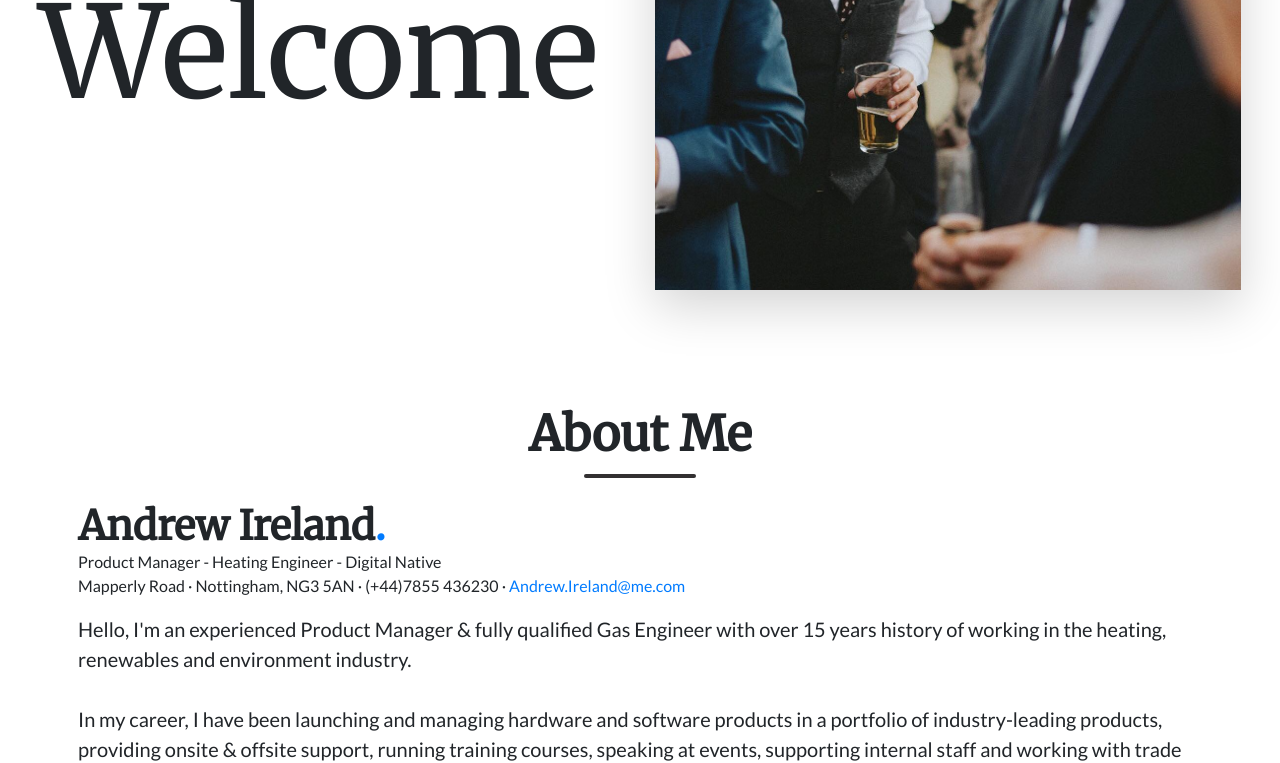
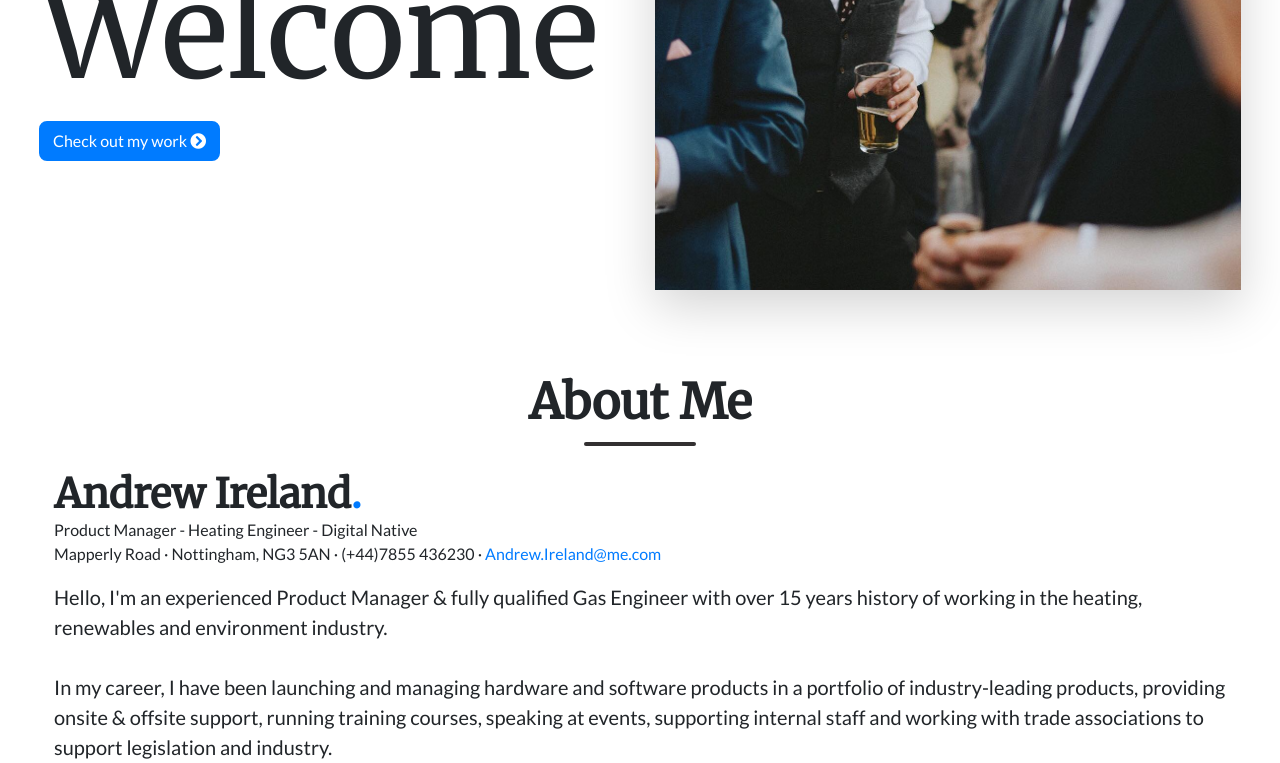
Before and after one commit to Andrewi89/CV, a plain HTML site: page index.html in a window 1280 px wide. Shown: the part 400-1163 px from the top of the page. Drawn offline with Linux system fonts and the light colour scheme.

Commit message:
Update index.html

```diff
--- a/index.html
+++ b/index.html
@@ -88,7 +88,7 @@
 
   <!-- Masthead -->
   <header class="masthead mx-4 bg-white">
-    <div class="container d-flex flex-column">
+    <div class="container pb-0 mb-0 d-flex flex-column">
 
     <div class="row">
 
@@ -99,6 +99,8 @@
           <h1 class="masthead-heading font-weight-light pb-3">Welcome</h1>
           <!-- Masthead Subheading -->
           <!-- <p class="masthead-subheading font-weight-light">Let me introduce myself</p> -->
+
+          <a class="btn btn-primary" href="#portfolio" role="button">Check out my work <i class="fas fa-chevron-circle-right"></i></a>
 
         </div>
 
@@ -127,7 +129,7 @@
   </header>
 
   <!-- About Section -->
-  <section class="page-section my-0 pb-3 px-lg-5 d-flex" id="about">
+  <section class="page-section pt-0 my-0 pb-3 px-lg-4 d-flex" id="about">
     <div class="container">
 
       <!-- About Section Heading -->
```
